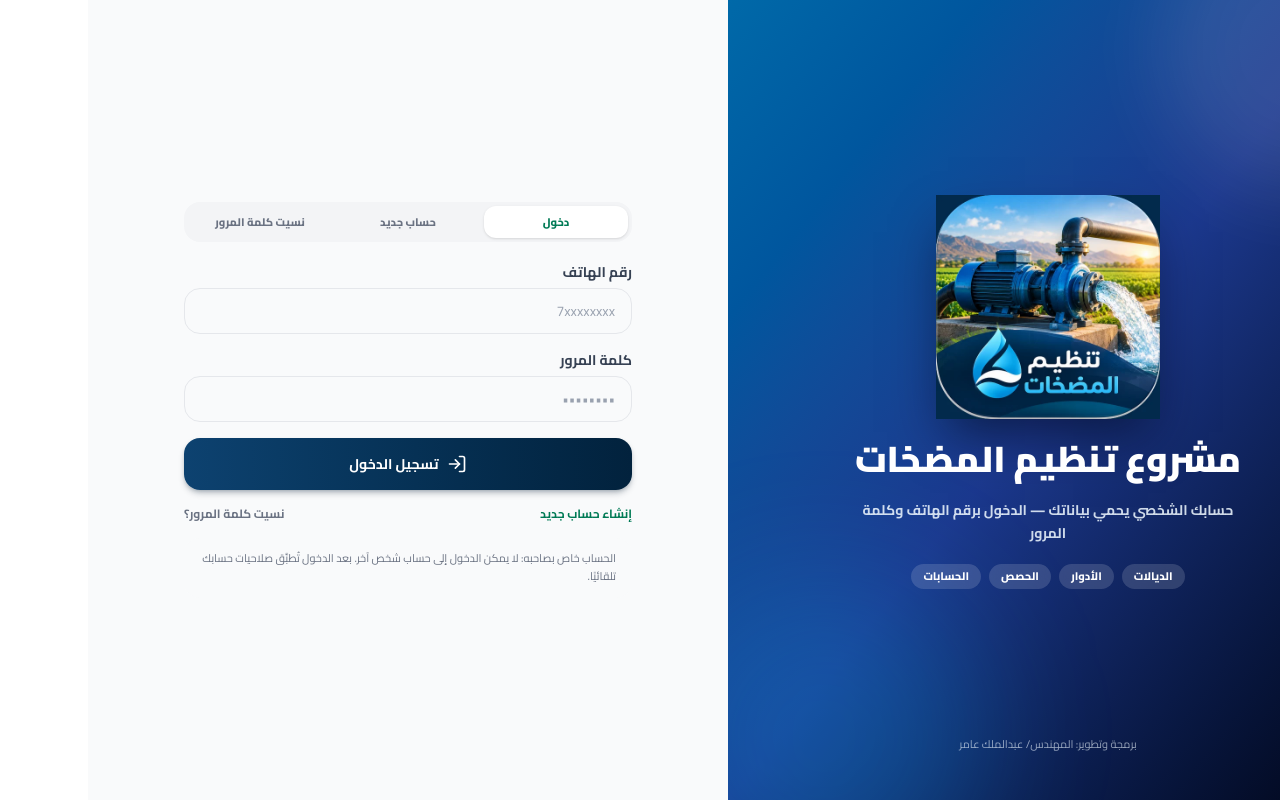
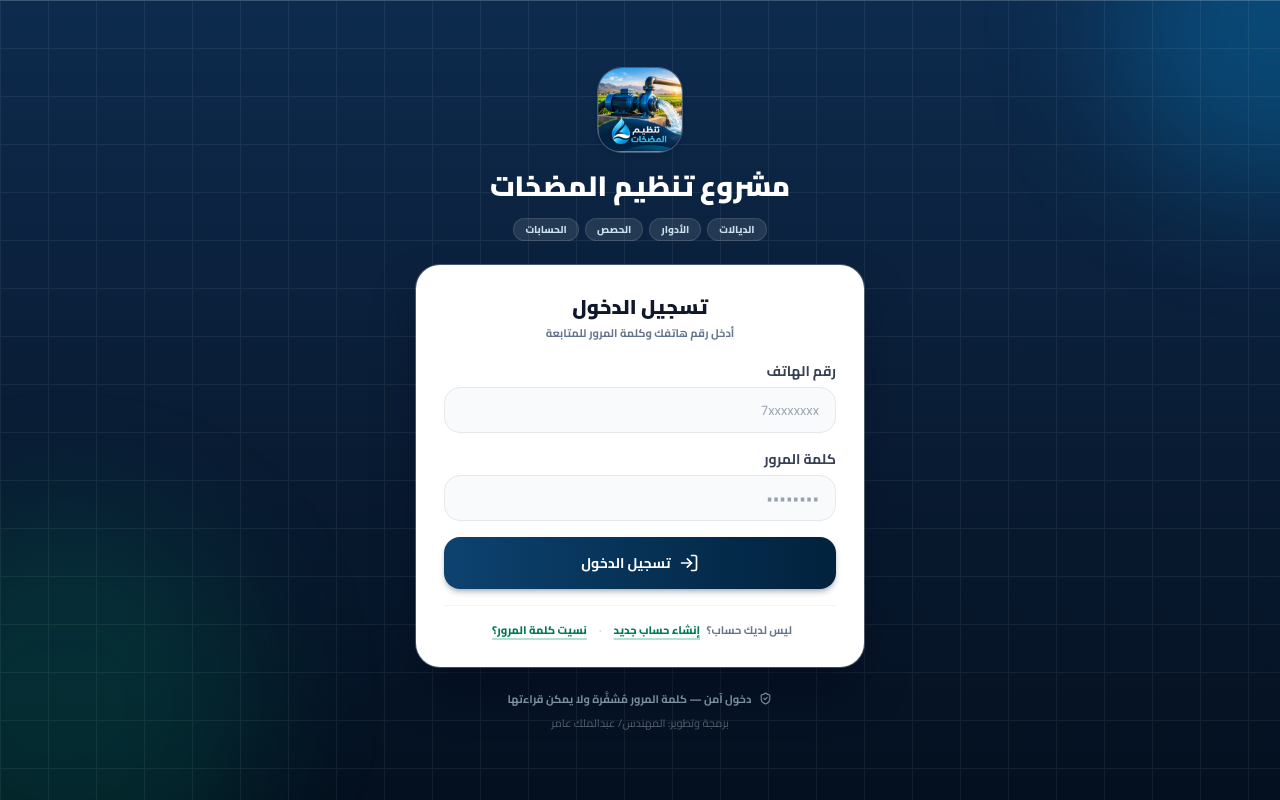
Before and after one commit to salahamer801-ops/pump-management-app, a React (Vite) app: page / in a window 1280 px wide. Built offline with nearby package versions, Linux system fonts and the light colour scheme; no server answers.

Commit message:
تم التعديل ✓

```diff
--- a/src/screens/LoginScreen.tsx
+++ b/src/screens/LoginScreen.tsx
@@ -12,7 +12,7 @@ import { useAuth } from "../auth/AuthProvider";
 import type { AccountType } from "../auth/types";
 import { ApiError } from "../auth/api";
 import { Button, Field, TextInput, cx } from "../components/ui";
-import { BRAND_NAME, BrandHero } from "../components/Brand";
+import { BRAND_NAME, BrandLogo } from "../components/Brand";
 
 type Tab = "login" | "register" | "forgot";
 
@@ -23,6 +23,13 @@ interface PublicSettings {
 
 const errorText = (err: unknown) =>
   err instanceof ApiError ? err.message : "تعذّر تنفيذ العملية — حاول مرة أخرى.";
+
+/* عناوين المراحل: كل مرحلة لها بطاقة واحدة بعنوان واضح */
+const HEADINGS: Record<Tab, { title: string; subtitle: string }> = {
+  login: { title: "تسجيل الدخول", subtitle: "أدخل رقم هاتفك وكلمة المرور للمتابعة" },
+  register: { title: "إنشاء حساب جديد", subtitle: "حساب شخصي واحد — لا يمكن الدخول إلى حساب غيرك" },
+  forgot: { title: "استعادة كلمة المرور", subtitle: "برقم الهاتف والاسم المسجَّل في حسابك" },
+};
 
 export default function LoginScreen() {
   const [tab, setTab] = useState<Tab>("login");
@@ -49,25 +56,44 @@ export default function LoginScreen() {
   const registrationClosed = system
     ? !system.registration.manager && !system.registration.user
     : false;
+  const heading = HEADINGS[tab];
+
+  const go = (next: Tab) => {
+    setNotice("");
+    setTab(next);
+  };
 
   return (
-    /* شاشة الدخول تملأ الشاشة دائمًا: لوحة شعار كبيرة + لوحة النموذج */
-    <div className="flex min-h-dvh w-full flex-col bg-gray-50 lg:flex-row" data-testid="login-screen">
-      <aside className="relative flex flex-col justify-between overflow-hidden bg-gradient-to-br from-sky-700 via-blue-900 to-slate-950 px-6 py-8 text-white lg:w-1/2 lg:py-12">
-        <span className="pointer-events-none absolute -right-20 -top-24 h-72 w-72 rounded-full bg-white/10 blur-2xl" />
-        <span className="pointer-events-none absolute -bottom-24 -left-16 h-80 w-80 rounded-full bg-sky-400/20 blur-3xl" />
+    /* خلفية كحلية كاملة للشاشة، وبطاقة بيضاء واحدة في الوسط للنموذج */
+    <div
+      className="relative flex min-h-dvh w-full flex-col overflow-hidden bg-[#04101f]"
+      data-testid="login-screen"
+    >
+      {/* طبقات العمق والضوء */}
+      <div className="pointer-events-none absolute inset-0 bg-gradient-to-b from-[#0d2b4e] via-[#0a1d36] to-[#04101f]" />
+      <span className="pointer-events-none absolute -top-32 right-[-12%] h-80 w-80 rounded-full bg-sky-500/25 blur-3xl" />
+      <span className="pointer-events-none absolute -bottom-24 left-[-10%] h-96 w-96 rounded-full bg-emerald-500/15 blur-3xl" />
+      <span className="pointer-events-none absolute inset-x-0 top-0 h-px bg-white/15" />
+      <span
+        className="pointer-events-none absolute inset-0 opacity-[0.06]"
+        style={{
+          backgroundImage:
+            "linear-gradient(to right, #ffffff 1px, transparent 1px), linear-gradient(to bottom, #ffffff 1px, transparent 1px)",
+          backgroundSize: "48px 48px",
+        }}
+      />
 
-        <div className="relative flex flex-1 flex-col items-center justify-center gap-5 py-4 text-center">
-          <BrandHero />
-          <h1 className="text-3xl font-black sm:text-4xl">{BRAND_NAME}</h1>
-          <p className="max-w-sm text-sm font-bold leading-relaxed text-sky-50/85">
-            حسابك الشخصي يحمي بياناتك — الدخول برقم الهاتف وكلمة المرور
-          </p>
-          <div className="flex flex-wrap items-center justify-center gap-2">
+      <main className="relative z-10 flex flex-1 flex-col items-center justify-center px-4 py-9 sm:px-6">
+        <div className="w-full max-w-md">
+          {/* الهوية */}
+          <div className="mb-6 flex flex-col items-center text-center">
+            <BrandLogo size={84} rounded="rounded-3xl" className="ring-1 ring-white/25" />
+            <h1 className="mt-4 text-2xl font-black text-white sm:text-[28px]">{BRAND_NAME}</h1>
+            <div className="mt-3 flex flex-wrap items-center justify-center gap-1.5">
               {["الديالات", "الأدوار", "الحصص", "الحسابات"].map((item) => (
                 <span
                   key={item}
-                className="rounded-full bg-white/15 px-3 py-1 text-[11px] font-extrabold backdrop-blur"
+                  className="rounded-full bg-white/10 px-3 py-1 text-[10px] font-extrabold text-sky-100/90 ring-1 ring-inset ring-white/10"
                 >
                   {item}
                 </span>
@@ -75,65 +101,57 @@ export default function LoginScreen() {
             </div>
           </div>
 
-        <p className="relative text-center text-[11px] text-sky-50/60">
-          برمجة وتطوير: المهندس/ عبدالملك عامر
-        </p>
-      </aside>
-
-      <main className="flex flex-1 flex-col px-5 py-8 lg:justify-center lg:px-12">
-        <div className="mx-auto w-full max-w-md">
           {announcement?.active && announcement.text.trim() ? (
             <div
               data-testid="login-announcement"
-              className={`mb-4 rounded-2xl border px-4 py-3 text-[11px] font-bold leading-relaxed ${
+              className={cx(
+                "mb-4 rounded-2xl px-4 py-3 text-[11px] font-bold leading-relaxed ring-1 ring-inset backdrop-blur",
                 announcement.tone === "danger"
-                  ? "border-red-100 bg-red-50 text-red-800"
+                  ? "bg-red-500/15 text-red-50 ring-red-400/30"
                   : announcement.tone === "warn"
-                    ? "border-amber-100 bg-amber-50 text-amber-800"
-                    : "border-sky-100 bg-sky-50 text-sky-800"
-              }`}
+                    ? "bg-amber-400/15 text-amber-50 ring-amber-300/30"
+                    : "bg-sky-400/15 text-sky-50 ring-sky-300/30"
+              )}
             >
               {announcement.text}
             </div>
           ) : null}
 
           {registrationClosed ? (
-            <p className="mb-4 rounded-2xl bg-gray-100 px-4 py-3 text-center text-[11px] font-bold text-gray-600">
+            <p className="mb-4 rounded-2xl bg-white/10 px-4 py-3 text-center text-[11px] font-bold text-sky-100 ring-1 ring-inset ring-white/10">
               إنشاء الحسابات متوقف حاليًا — تواصل مع مسؤول النظام.
             </p>
           ) : null}
 
-          <div className="mb-5 grid grid-cols-3 gap-1 rounded-2xl bg-gray-100 p-1">
-            <TabButton active={tab === "login"} onClick={() => setTab("login")} label="دخول" />
-            <TabButton active={tab === "register"} onClick={() => setTab("register")} label="حساب جديد" />
-            <TabButton active={tab === "forgot"} onClick={() => setTab("forgot")} label="نسيت كلمة المرور" />
-          </div>
-
           {notice ? (
             <p
-              className="mb-4 rounded-2xl bg-emerald-50 px-4 py-3 text-center text-xs font-bold text-emerald-800"
+              className="mb-4 rounded-2xl bg-emerald-500/15 px-4 py-3 text-center text-xs font-bold text-emerald-50 ring-1 ring-inset ring-emerald-400/30"
               data-testid="auth-notice"
             >
               {notice}
             </p>
           ) : null}
 
+          {/* البطاقة */}
+          <div className="rounded-3xl bg-white p-5 shadow-2xl shadow-slate-950/50 ring-1 ring-white/25 sm:p-7">
+            <header className="mb-5 text-center">
+              <h2 className="text-xl font-black text-slate-900" data-testid="auth-title">
+                {heading.title}
+              </h2>
+              <p className="mt-1 text-[11px] font-bold text-slate-500">{heading.subtitle}</p>
+            </header>
+
             {tab === "login" ? (
               <LoginForm
                 onDone={() => setNotice("")}
-              onForgot={() => {
-                setNotice("");
-                setTab("forgot");
-              }}
-              onRegister={() => {
-                setNotice("");
-                setTab("register");
-              }}
+                onGo={go}
+                canRegister={!system ? true : system.registration.manager || system.registration.user}
               />
             ) : null}
 
             {tab === "register" ? (
               <RegisterForm
+                onGo={go}
                 onDone={() => {
                   /* رد واضح بعد إنشاء الحساب: لا يبدو الزر كأنه لم يستجب */
                   setNotice("تم إنشاء الحساب بنجاح — سجّل الدخول الآن برقم هاتفك وكلمة المرور.");
@@ -144,6 +162,7 @@ export default function LoginScreen() {
 
             {tab === "forgot" ? (
               <ForgotForm
+                onGo={go}
                 onDone={(message) => {
                   setNotice(message);
                   setTab("login");
@@ -152,34 +171,37 @@ export default function LoginScreen() {
             ) : null}
           </div>
 
-        <div className="mt-auto pt-8 text-center text-xs text-gray-400 lg:hidden">
+          <p className="mt-6 flex items-center justify-center gap-2 text-[11px] font-bold text-sky-100/55">
+            <ShieldCheck size={13} />
+            دخول آمن — كلمة المرور مُشفَّرة ولا يمكن قراءتها
+          </p>
+          <p className="mt-2 text-center text-[11px] text-sky-100/35">
             برمجة وتطوير: المهندس/ عبدالملك عامر
+          </p>
         </div>
       </main>
     </div>
   );
 }
 
-function TabButton({
-  active,
+/** رابط نصّي صغير أسفل البطاقة (الوصول للحساب الجديد/الاستعادة) */
+function TextLink({
   onClick,
-  label,
+  children,
+  testId,
 }: {
-  active: boolean;
   onClick: () => void;
-  label: string;
+  children: React.ReactNode;
+  testId: string;
 }) {
   return (
     <button
       type="button"
       onClick={onClick}
-      aria-label={label}
-      className={cx(
-        "rounded-xl py-2 text-[11px] font-extrabold transition",
-        active ? "bg-white text-emerald-700 shadow-sm" : "text-gray-500 hover:text-gray-700"
-      )}
+      data-testid={testId}
+      className="rounded-lg px-1 font-extrabold text-emerald-700 underline decoration-emerald-600/30 decoration-2 underline-offset-4 transition hover:text-emerald-800"
     >
-      {label}
+      {children}
     </button>
   );
 }
@@ -201,12 +223,13 @@ function ErrorBox({ message }: { message: string }) {
 
 function LoginForm({
   onDone,
-  onForgot,
-  onRegister,
+  onGo,
+  canRegister,
 }: {
   onDone: () => void;
-  onForgot: () => void;
-  onRegister: () => void;
+  onGo: (tab: Tab) => void;
+  /** يظهر رابط «إنشاء حساب جديد» فقط إذا كان التسجيل مفتوحًا من إدارة النظام */
+  canRegister: boolean;
 }) {
   const { login } = useAuth();
   const [phone, setPhone] = useState("");
@@ -265,24 +288,29 @@ function LoginForm({
       >
         <LogIn size={20} /> {busy ? "جارٍ الدخول…" : "تسجيل الدخول"}
       </Button>
-      <div className="flex items-center justify-between text-xs font-bold">
-        <button type="button" onClick={onRegister} className="text-emerald-700">
+
+      {/* الوصول إلى الحساب الجديد والاستعادة: نصّ صغير أسفل البطاقة فقط */}
+      <div className="border-t border-slate-100 pt-4 text-center text-[11px] font-bold text-slate-500">
+        {canRegister ? (
+          <>
+            <span>ليس لديك حساب؟ </span>
+            <TextLink onClick={() => onGo("register")} testId="login-goto-register">
               إنشاء حساب جديد
-        </button>
-        <button type="button" onClick={onForgot} className="text-gray-500">
+            </TextLink>
+            <span className="mx-2 text-slate-300">·</span>
+          </>
+        ) : null}
+        <TextLink onClick={() => onGo("forgot")} testId="login-goto-forgot">
           نسيت كلمة المرور؟
-        </button>
+        </TextLink>
       </div>
-      <p className="rounded-2xl bg-gray-50 px-4 py-3 text-[11px] leading-relaxed text-gray-500">
-        الحساب خاص بصاحبه: لا يمكن الدخول إلى حساب شخص آخر. بعد الدخول تُطبَّق صلاحيات حسابك تلقائيًا.
-      </p>
     </div>
   );
 }
 
 /* ------------------------------ إنشاء حساب ----------------------------- */
 
-function RegisterForm({ onDone }: { onDone: () => void }) {
+function RegisterForm({ onDone, onGo }: { onDone: () => void; onGo: (tab: Tab) => void }) {
   const { register } = useAuth();
   const [form, setForm] = useState({
     name: "",
@@ -396,6 +424,13 @@ function RegisterForm({ onDone }: { onDone: () => void }) {
           طلب ربط، ثم يوافق المسؤول.
         </p>
       ) : null}
+
+      <div className="border-t border-slate-100 pt-4 text-center text-[11px] font-bold text-slate-500">
+        <span>لديك حساب؟ </span>
+        <TextLink onClick={() => onGo("login")} testId="register-back-login">
+          رجوع إلى تسجيل الدخول
+        </TextLink>
+      </div>
     </div>
   );
 }
@@ -441,7 +476,7 @@ function TypeCard({
 
 /* --------------------------- نسيت كلمة المرور -------------------------- */
 
-function ForgotForm({ onDone }: { onDone: (message: string) => void }) {
+function ForgotForm({ onDone, onGo }: { onDone: (message: string) => void; onGo: (tab: Tab) => void }) {
   const { forgotPassword, resetPassword } = useAuth();
   const [step, setStep] = useState<"request" | "reset">("request");
   const [phone, setPhone] = useState("");
@@ -579,6 +614,13 @@ function ForgotForm({ onDone }: { onDone: (message: string) => void }) {
           <ArrowRight size={18} /> {busy ? "جارٍ التحقق…" : "تحقّق وأظهر رمز الاستعادة"}
         </Button>
       )}
+
+      <div className="border-t border-slate-100 pt-4 text-center text-[11px] font-bold text-slate-500">
+        <span>تذكّرت كلمة المرور؟ </span>
+        <TextLink onClick={() => onGo("login")} testId="forgot-back-login">
+          رجوع إلى تسجيل الدخول
+        </TextLink>
+      </div>
     </div>
   );
 }
```
Lines whose indentation alone changed are shown as unchanged.
